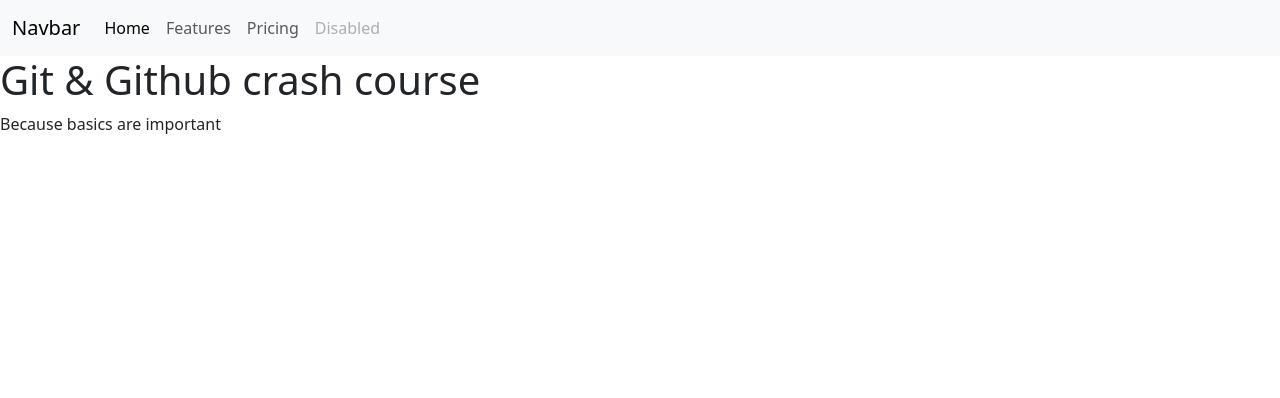
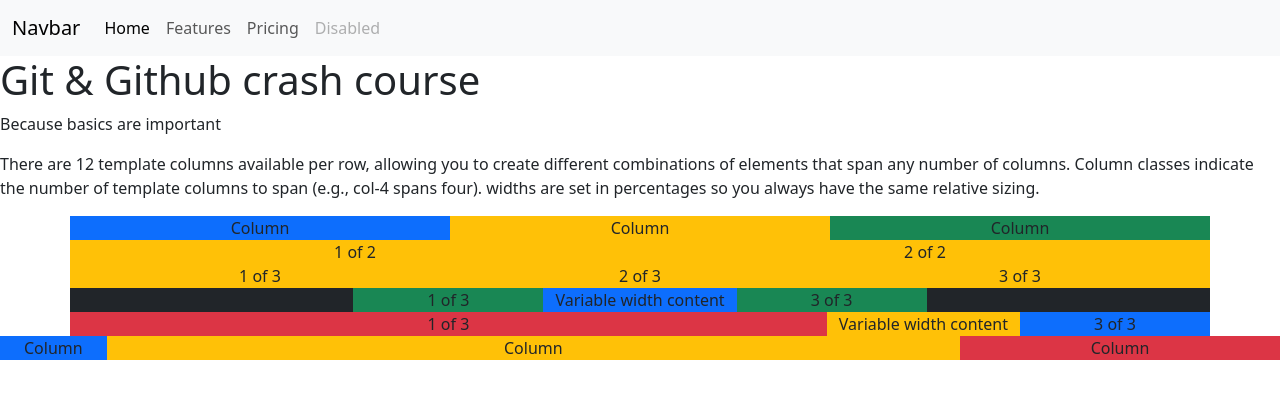
Before and after one commit to MVillate/github_actions, a plain HTML site: page index.html in a window 1280 px wide. Drawn offline with nearby package versions, Linux system fonts and the light colour scheme.

Commit message:
added grids

```diff
--- a/index.html
+++ b/index.html
@@ -29,6 +29,80 @@
     </nav>
     <h1>Git & Github crash course</h1>
     <p> Because basics are important</p>
+    <p>There are 12 template columns available per row, allowing you to create different combinations of elements that
+        span any number of columns. Column classes indicate the number of template columns to span (e.g., col-4 spans
+        four). widths are set in percentages so you always have the same relative sizing.</p>
+    <div class="container text-center bg-dark">
+        <div class="row">
+            <div class="col bg-primary">
+                Column
+            </div>
+            <div class="col bg-warning">
+                Column
+            </div>
+            <div class="col bg-success">
+                Column
+            </div>
+        </div>
+    </div>
+    <div class="container text-center bg-warning">
+        <div class="row">
+            <div class="col">
+                1 of 2
+            </div>
+            <div class="col">
+                2 of 2
+            </div>
+        </div>
+        <div class="row">
+            <div class="col">
+                1 of 3
+            </div>
+            <div class="col">
+                2 of 3
+            </div>
+            <div class="col">
+                3 of 3
+            </div>
+        </div>
+    </div>
+    <div class="container text-center bg-danger">
+        <div class="row justify-content-md-center bg-dark">
+            <div class="col col-lg-2 bg-success">
+                1 of 3
+            </div>
+            <div class="col-md-auto bg-primary">
+                Variable width content
+            </div>
+            <div class="col col-lg-2 bg-success">
+                3 of 3
+            </div>
+        </div>
+        <div class="row bg-success">
+            <div class="col bg-danger">
+                1 of 3
+            </div>
+            <div class="col-md-auto bg-warning">
+                Variable width content
+            </div>
+            <div class="col col-lg-2 bg-primary">
+                3 of 3
+            </div>
+        </div>
+    </div>
+    <div class="container-fluid text-center">
+        <div class="row bg-success">
+            <div class="col col-1 bg-primary">
+                Column
+            </div>
+            <div class="col col-8 bg-warning">
+                Column
+            </div>
+            <div class="col bg-danger">
+                Column
+            </div>
+        </div>
+    </div>
     <script src="https://cdn.jsdelivr.net/npm/bootstrap@5.3.0/dist/js/bootstrap.bundle.min.js"
         integrity="sha384-geWF76RCwLtnZ8qwWowPQNguL3RmwHVBC9FhGdlKrxdiJJigb/j/68SIy3Te4Bkz"
         crossorigin="anonymous"></script>
```
Also changed, not shown: 1 other file.
